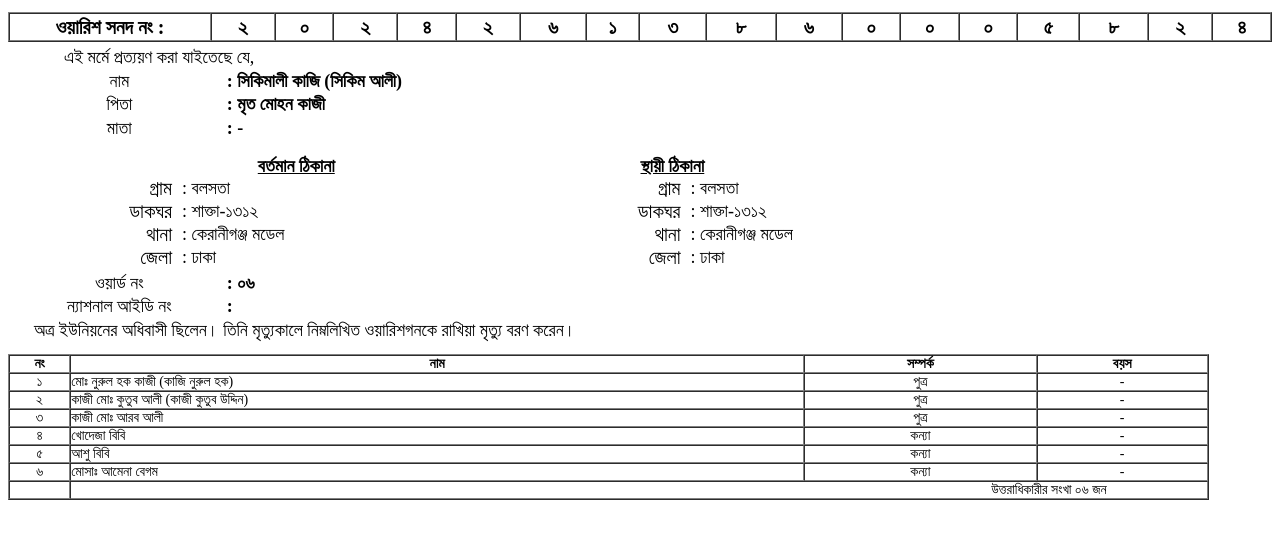
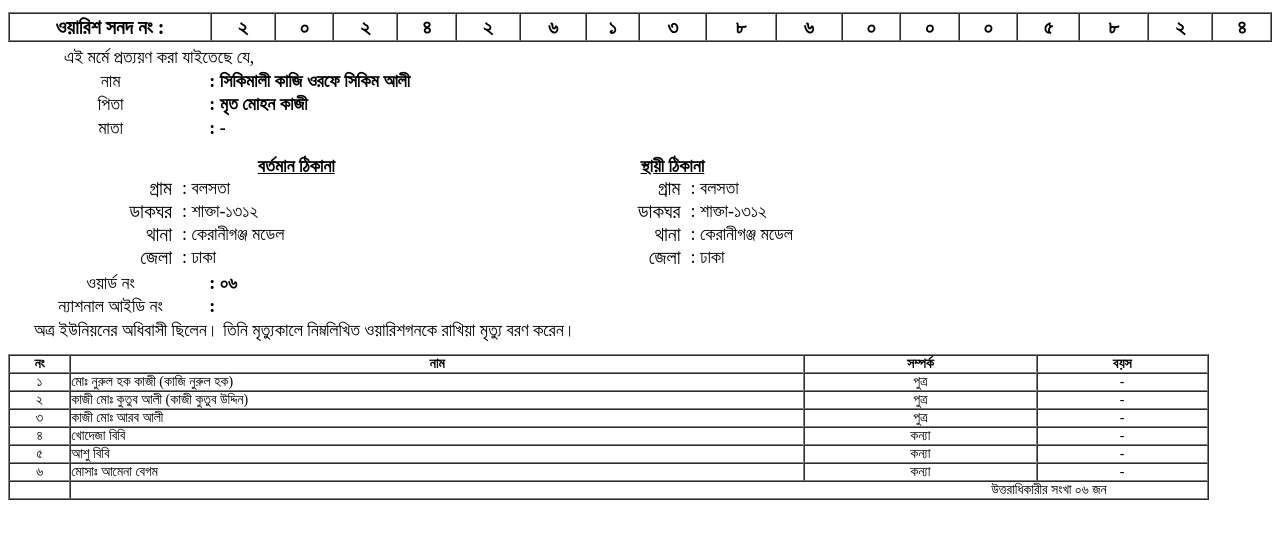
Before and after one commit to Saktaup/index.php-onlinietrack-warish_onosondan-tid-20242613860005824, a plain HTML site: page index.html in a window 1280 px wide. Shown: the part 178-716 px from the top of the page. Drawn offline with Linux system fonts and the light colour scheme.

Commit message:
Update index.html

```diff
--- a/index.html
+++ b/index.html
@@ -86,7 +86,7 @@
             <tr>
                 <td style="font-size:18px; text-align:center; font-color:black; ">নাম </td>
                 <td>
-                    <font style="font-size:18px;  font-weight:bold;">: সিকিমালী কাজি (সিকিম আলী)</font>
+                    <font style="font-size:18px;  font-weight:bold;">: সিকিমালী কাজি ওরফে সিকিম আলী</font>
                 </td>
                 <td></td>
                 <td></td>
```
